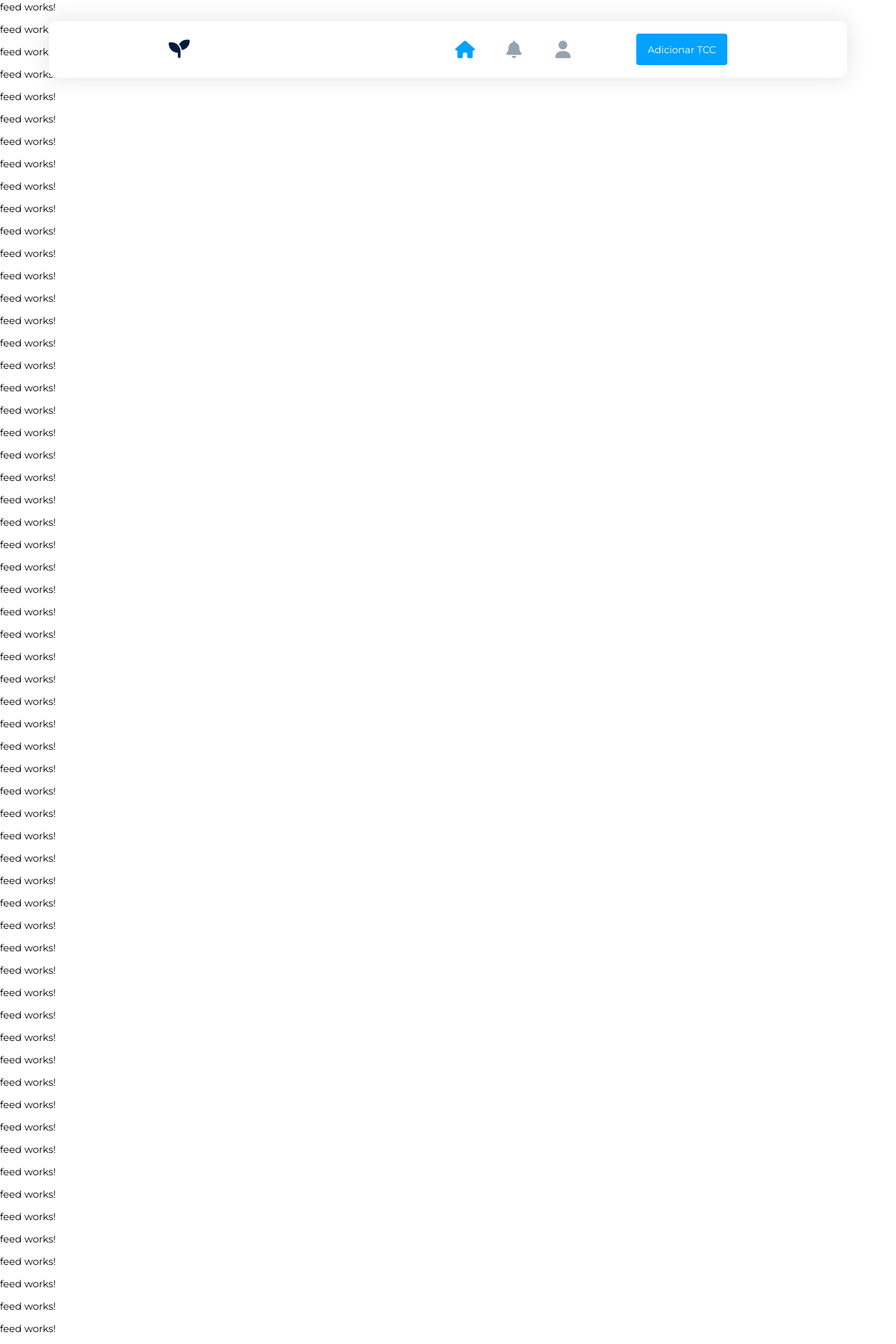
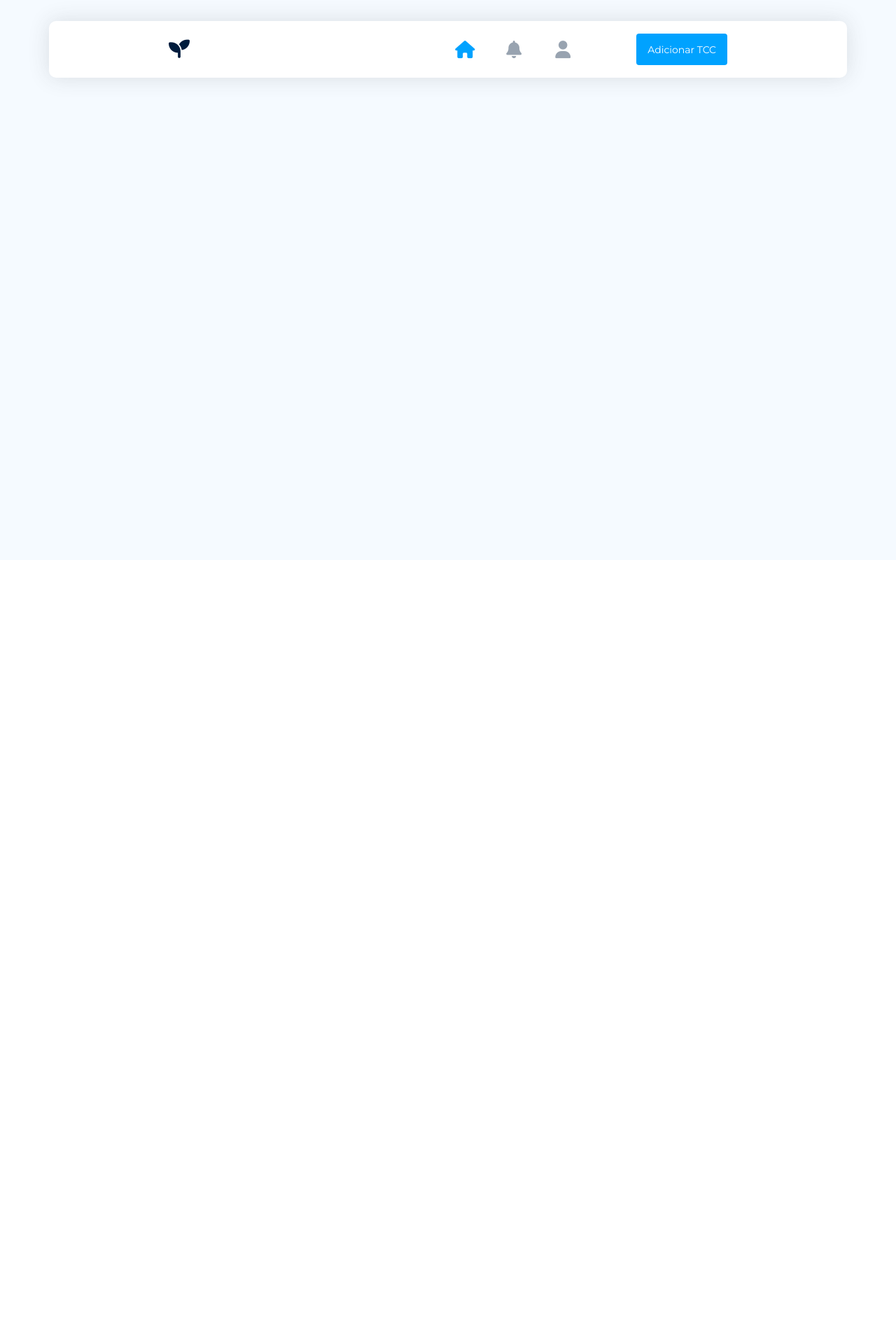
Before and after one commit to eduardo-n/frontend-paper-tree-v2, an Angular app: page / in a window 1280 px wide. Shown: the whole page at 70% size. After the commit the page ends 800 px from the top, so only its background shows below. Built offline with nearby package versions, Linux system fonts and the light colour scheme.

Commit message:
Ajuste no cabecalho e na cor de fundo do feed

```diff
--- a/src/app/modules/logged/components/header-bar/header-bar.component.scss
+++ b/src/app/modules/logged/components/header-bar/header-bar.component.scss
@@ -5,6 +5,7 @@
   top: 0;
   left: 0;
   right: 0;
+  background-color: var(--primary-color-v3);
 
 
   .bx-header-bar {
--- a/src/app/modules/logged/modules/home/feed/feed.component.html
+++ b/src/app/modules/logged/modules/home/feed/feed.component.html
@@ -1,60 +1 @@
-<p>feed works!</p>
-<p>feed works!</p>
-<p>feed works!</p>
-<p>feed works!</p>
-<p>feed works!</p>
-<p>feed works!</p>
-<p>feed works!</p>
-<p>feed works!</p>
-<p>feed works!</p>
-<p>feed works!</p>
-<p>feed works!</p>
-<p>feed works!</p>
-<p>feed works!</p>
-<p>feed works!</p>
-<p>feed works!</p>
-<p>feed works!</p>
-<p>feed works!</p>
-<p>feed works!</p>
-<p>feed works!</p>
-<p>feed works!</p>
-<p>feed works!</p>
-<p>feed works!</p>
-<p>feed works!</p>
-<p>feed works!</p>
-<p>feed works!</p>
-<p>feed works!</p>
-<p>feed works!</p>
-<p>feed works!</p>
-<p>feed works!</p>
-<p>feed works!</p>
-<p>feed works!</p>
-<p>feed works!</p>
-<p>feed works!</p>
-<p>feed works!</p>
-<p>feed works!</p>
-<p>feed works!</p>
-<p>feed works!</p>
-<p>feed works!</p>
-<p>feed works!</p>
-<p>feed works!</p>
-<p>feed works!</p>
-<p>feed works!</p>
-<p>feed works!</p>
-<p>feed works!</p>
-<p>feed works!</p>
-<p>feed works!</p>
-<p>feed works!</p>
-<p>feed works!</p>
-<p>feed works!</p>
-<p>feed works!</p>
-<p>feed works!</p>
-<p>feed works!</p>
-<p>feed works!</p>
-<p>feed works!</p>
-<p>feed works!</p>
-<p>feed works!</p>
-<p>feed works!</p>
-<p>feed works!</p>
-<p>feed works!</p>
-<p>feed works!</p>
+<div class="pg-feed"></div>
--- a/src/app/modules/logged/modules/home/feed/feed.component.scss
+++ b/src/app/modules/logged/modules/home/feed/feed.component.scss
@@ -0,0 +1,5 @@
+.pg-feed {
+  width: 100%;
+  height: 100vh;
+  background-color:  var(--primary-color-v3);
+}
```
